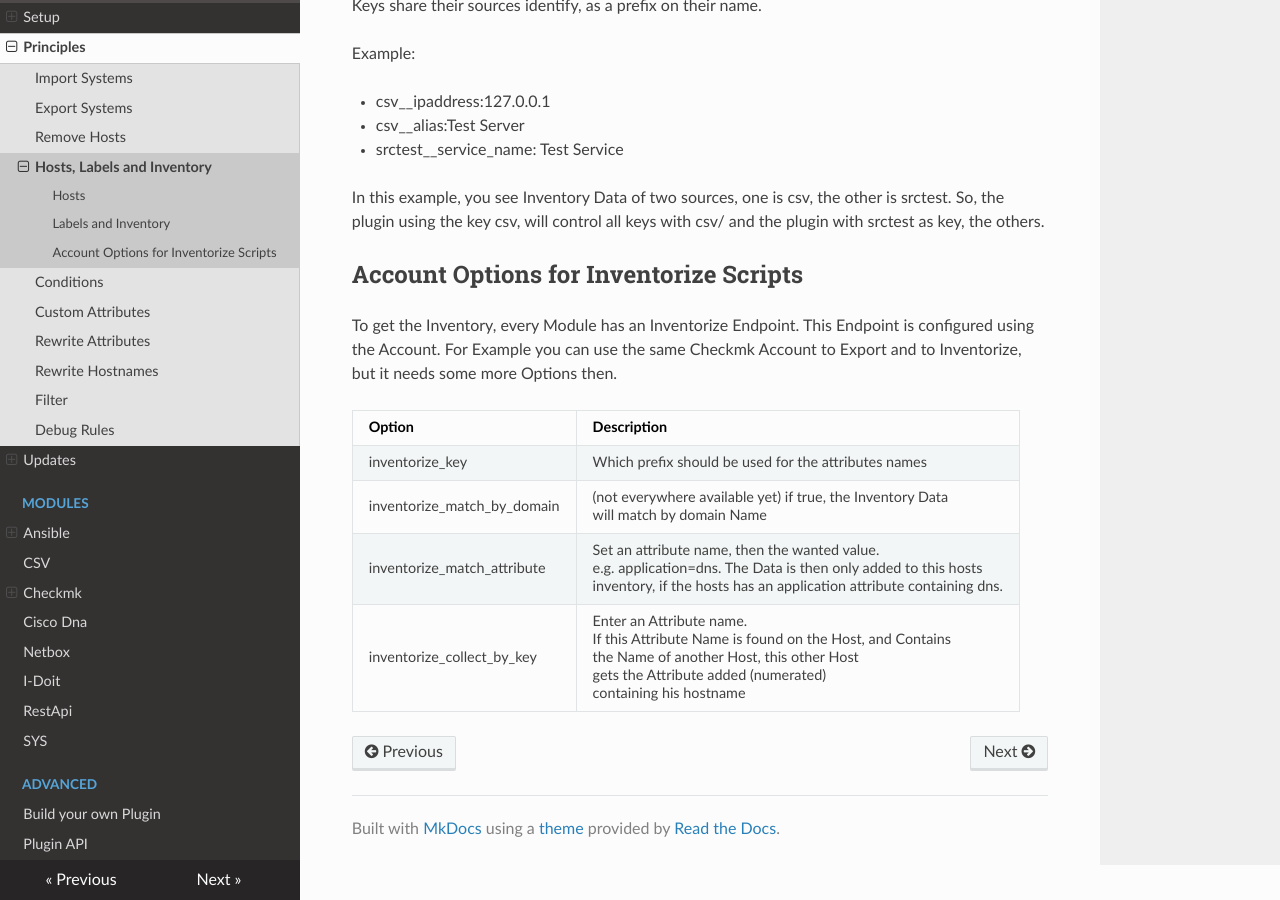
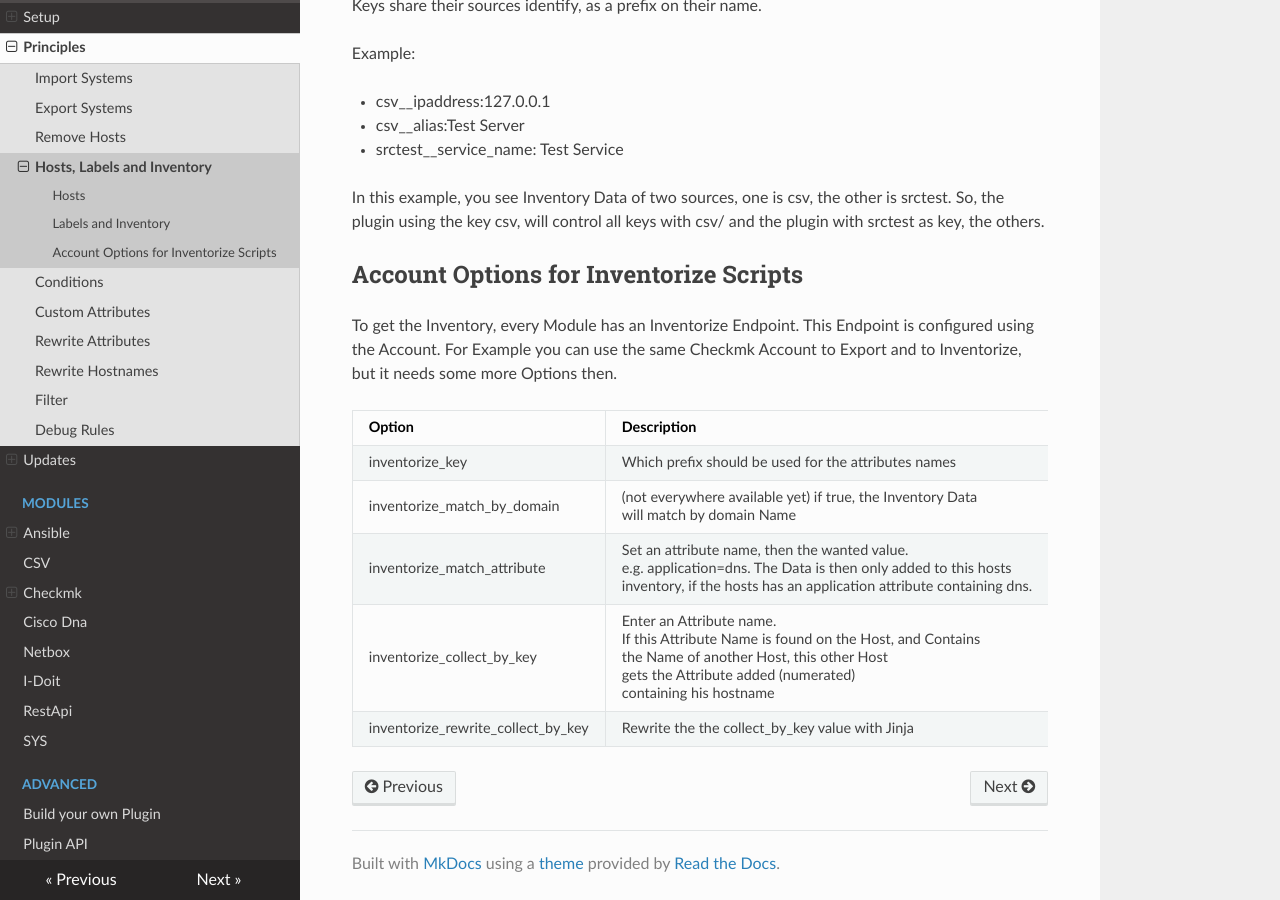
Before and after one commit to kuhn-ruess/cmdbsyncer-docs, an MkDocs documentation site: the page built from docs/basics/host_labels_inventory.md, in a window 1280 px wide and 900 px high, scrolled down 518 px. Built offline with MkDocs 1.6.1, drawn with Linux system fonts in a browser that asks for light colours; nearby versions of some CDN libraries.

Commit message:
Docu update

```diff
--- a/docs/basics/host_labels_inventory.md
+++ b/docs/basics/host_labels_inventory.md
@@ -35,3 +35,4 @@ To get the Inventory, every Module has an Inventorize Endpoint. This Endpoint is
 | inventorize_match_by_domain | (not everywhere available yet) if true, the Inventory Data <br>will match by domain Name                                                                                                                  |
 | inventorize_match_attribute | Set an attribute name, then the wanted value.<br> e.g. application=dns. The Data is then only added to this hosts <br>inventory, if the hosts has an application attribute containing dns.          |
 | inventorize_collect_by_key  | Enter an Attribute name.<br> If this Attribute Name is found on the Host, and Contains <br>the Name of another Host, this other Host<br> gets the Attribute added (numerated)<br> containing his hostname |
+| inventorize_rewrite_collect_by_key | Rewrite the the collect_by_key value with Jinja |
```
